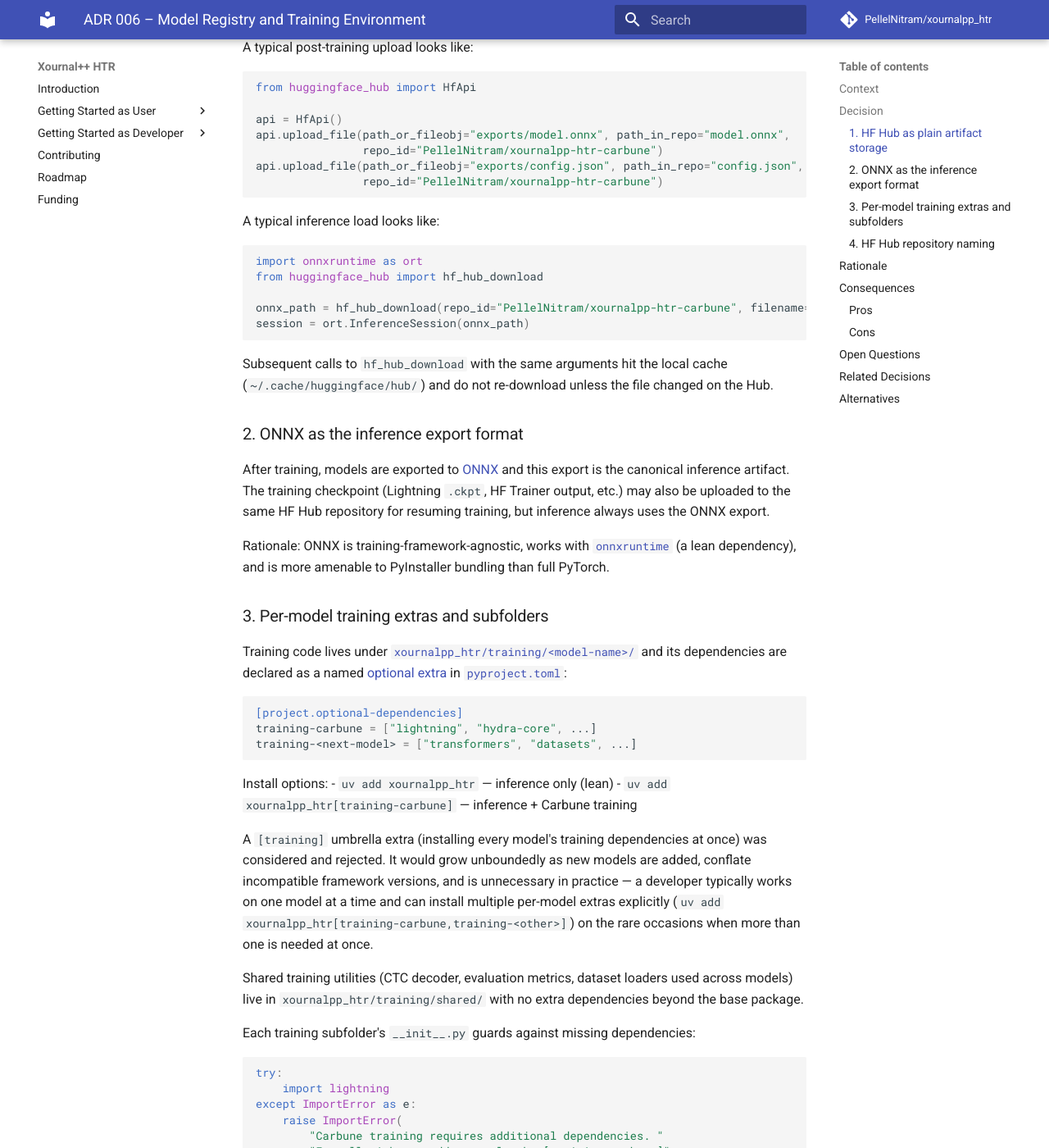
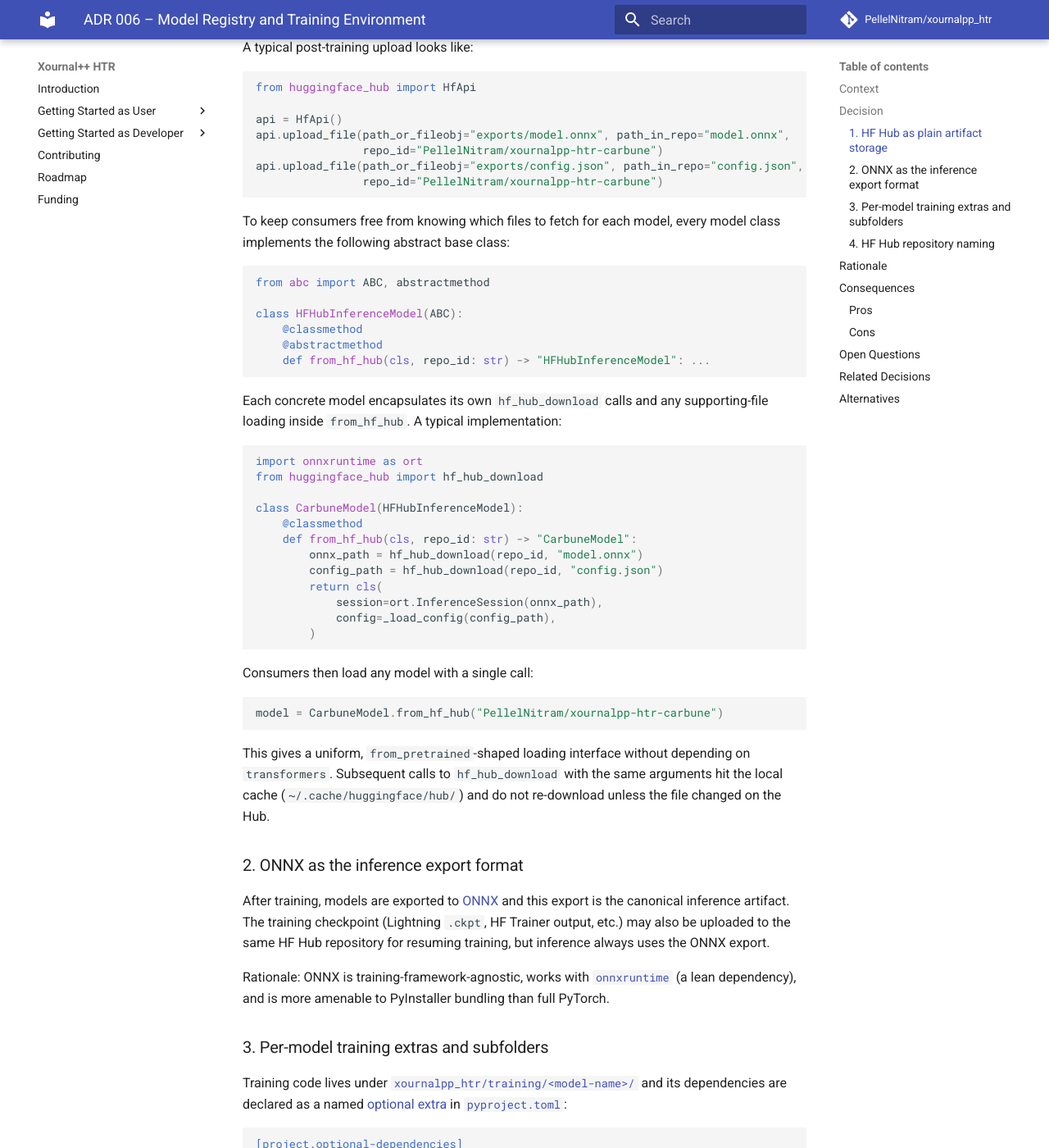
Before and after one commit to PellelNitram/xournalpp_htr, an MkDocs documentation site: the page built from docs/ADRs/006_model_registry_and_training_environment.md, in a window 1280 px wide and 1400 px high, scrolled down 1410 px. Shown: the whole window at 82% size. Built offline with MkDocs 1.6.1 and Material for MkDocs 9.7.7, drawn with Linux system fonts in a browser that asks for light colours; comment, search, counter and statistics services are not loaded; some of the changed text lies outside the part shown.

Commit message:
Add HFHubInferenceModel ABC to ADR 006. [CC]

````diff
--- a/docs/ADRs/006_model_registry_and_training_environment.md
+++ b/docs/ADRs/006_model_registry_and_training_environment.md
@@ -75,16 +75,43 @@
                 repo_id="PellelNitram/xournalpp-htr-carbune")
 ```
 
-A typical inference load looks like:
+To keep consumers free from knowing which files to fetch for each model, every model class implements
+the following abstract base class:
+
+```python
+from abc import ABC, abstractmethod
+
+class HFHubInferenceModel(ABC):
+    @classmethod
+    @abstractmethod
+    def from_hf_hub(cls, repo_id: str) -> "HFHubInferenceModel": ...
+```
+
+Each concrete model encapsulates its own `hf_hub_download` calls and any supporting-file loading
+inside `from_hf_hub`. A typical implementation:
 
 ```python
 import onnxruntime as ort
 from huggingface_hub import hf_hub_download
 
-onnx_path = hf_hub_download(repo_id="PellelNitram/xournalpp-htr-carbune", filename="model.onnx")
-session = ort.InferenceSession(onnx_path)
+class CarbuneModel(HFHubInferenceModel):
+    @classmethod
+    def from_hf_hub(cls, repo_id: str) -> "CarbuneModel":
+        onnx_path = hf_hub_download(repo_id, "model.onnx")
+        config_path = hf_hub_download(repo_id, "config.json")
+        return cls(
+            session=ort.InferenceSession(onnx_path),
+            config=_load_config(config_path),
+        )
 ```
 
+Consumers then load any model with a single call:
+
+```python
+model = CarbuneModel.from_hf_hub("PellelNitram/xournalpp-htr-carbune")
+```
+
+This gives a uniform, `from_pretrained`-shaped loading interface without depending on `transformers`.
 Subsequent calls to `hf_hub_download` with the same arguments hit the local cache
 (`~/.cache/huggingface/hub/`) and do not re-download unless the file changed on the Hub.
 
@@ -187,6 +214,8 @@
   [#66](https://github.com/PellelNitram/xournalpp_htr/issues/66),
   [#67](https://github.com/PellelNitram/xournalpp_htr/issues/67)).
 - Naming convention is simple and consistent across all models.
+- The `HFHubInferenceModel.from_hf_hub(repo_id)` interface gives consumers a uniform, `from_pretrained`-shaped
+  loading API across all custom models without requiring `transformers`.
 
 ### Cons
 
@@ -200,8 +229,9 @@
   before export to preserve control flow, use the newer
   [`torch.onnx.export(..., dynamo=True)`](https://pytorch.org/docs/stable/onnx_dynamo.html) path, or
   restructure the model so that dynamic logic lives outside the exported portion.
-- Consumers cannot use `from_pretrained`; they must know to call `hf_hub_download` and load the ONNX
-  manually.
+- Consumers cannot use `transformers.from_pretrained` directly. The `HFHubInferenceModel.from_hf_hub(repo_id)`
+  ABC gives a morally equivalent interface, but consumers must still know which concrete model class
+  to instantiate (there is no `AutoModel` equivalent that dispatches from the repo ID alone).
 - Supporting files (alphabet, config) alongside the ONNX are model-specific with no enforced schema —
   the model builder is responsible for documenting what is required.
 - Developers who need to work on multiple models simultaneously must combine per-model extras
````
